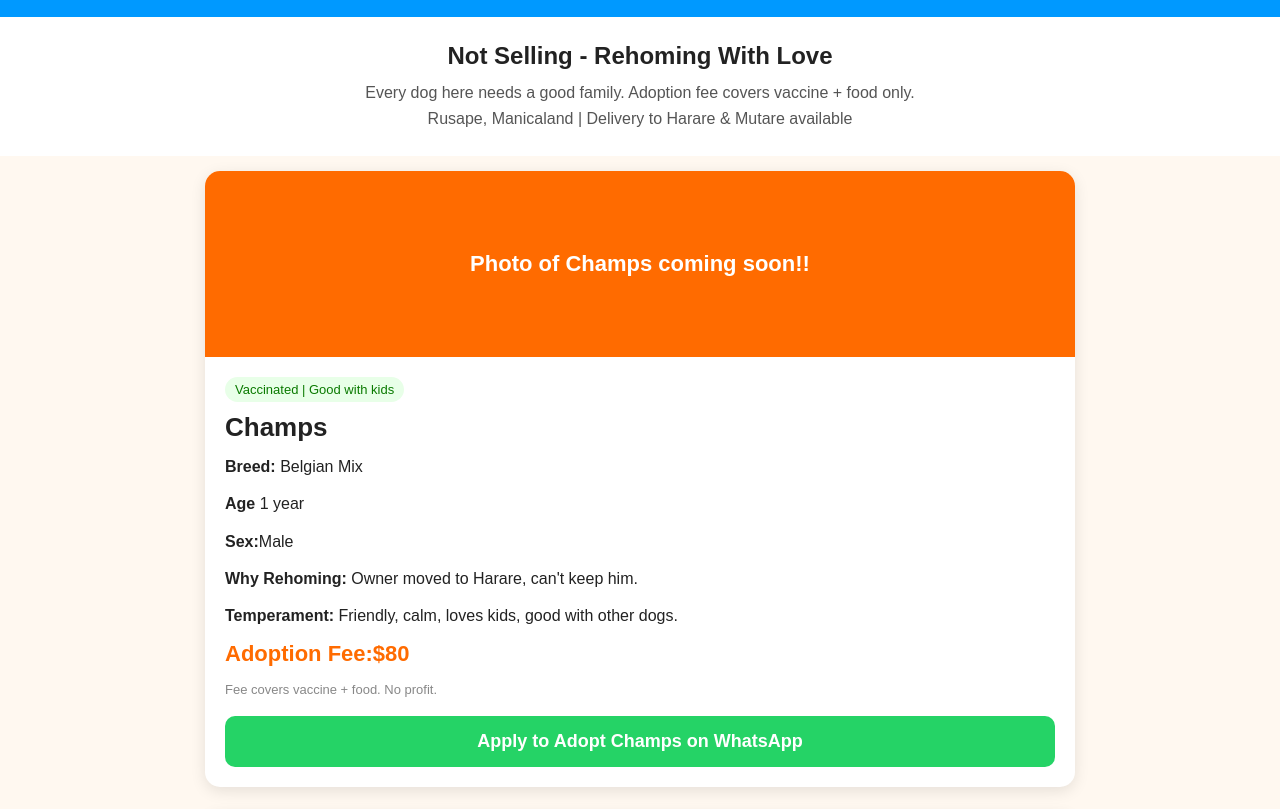
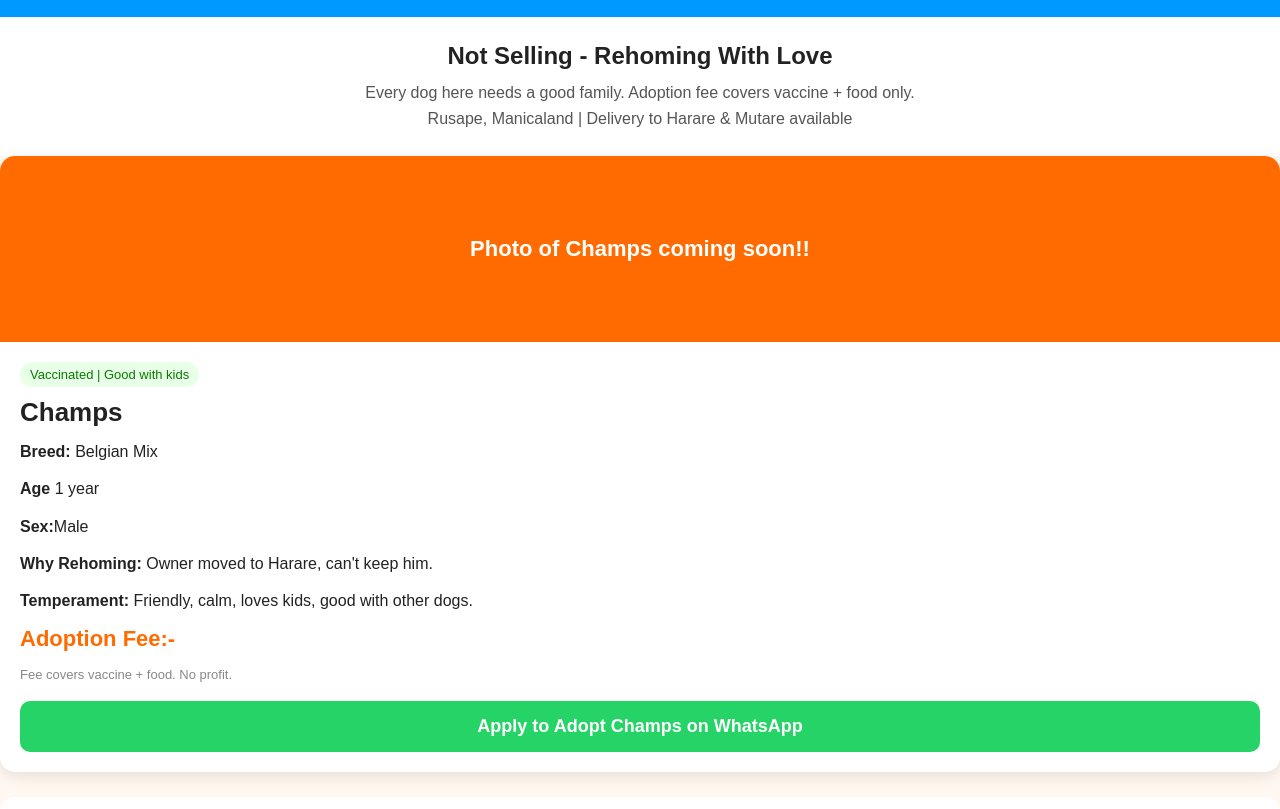
Before and after one commit to addi-zafour/ONpets-rehome, a plain HTML site: page index.html in a window 1280 px wide. Shown: the part 125-934 px from the top of the page. Drawn offline with Linux system fonts and the light colour scheme.

Commit message:
changed adoption fee on index.html changed aadoption fee on groomers.html

```diff
--- a/index.html
+++ b/index.html
@@ -47,10 +47,11 @@
         <p>Every dog here needs a good family. Adoption fee covers vaccine + food only.<br> Rusape, Manicaland | Delivery to Harare & Mutare available</p>
     </div>
 
+    <!--
     <div class="container">
-        <!--dog 1 -->
+        dog 1
         <div class="dog-card">
-            <!--img src="champs.jpg" alt="champs the dog"-->
+            img src="champs.jpg" alt="champs the dog"
             <div style="background:#ff6b00; color:white; text-align:center; padding:80px 20px; font-size:22px; font-weight:bold;">
                 Photo of Champs coming soon!!
             </div>
@@ -66,6 +67,7 @@
                 <p style="font-size:13px; color:#888;">Fee covers vaccine + food. No profit.</p>
                 <a class="btn" href="https://wa.me/263771122299?text=Hi%20ONpets!%20I%20want%20to%20Adopt%20Champs%20for%20$80">Apply to Adopt Champs on WhatsApp</a>
             </div>
+        -->
         </div>
          <div class="dog-card">
             <!--img src="champs.jpg" alt="champs the dog"-->
@@ -80,9 +82,9 @@
                 <p><b>Sex:</b>Male</p>
                 <p><b>Why Rehoming:</b> Owner moved to Harare, can't keep him.</p>
                 <p><b>Temperament:</b> Friendly, calm, loves kids, good with other dogs.</p>
-                <div class="price">Adoption Fee:$80</div>
+                <div class="price">Adoption Fee:-</div>
                 <p style="font-size:13px; color:#888;">Fee covers vaccine + food. No profit.</p>
-                <a class="btn" href="https://wa.me/263771122299?text=Hi%20ONpets!%20I%20want%20to%20Adopt%20Champs%20for%20$80">Apply to Adopt Champs on WhatsApp</a>
+                <a class="btn" href="https://wa.me/263771122299?text=Hi%20ONpets!%20I%20want%20to%20Adopt%20Champs%20for%20$-">Apply to Adopt Champs on WhatsApp</a>
             </div>
     </div>
 
```
Also changed, not shown: groomers.html (+2 -2 lines).
